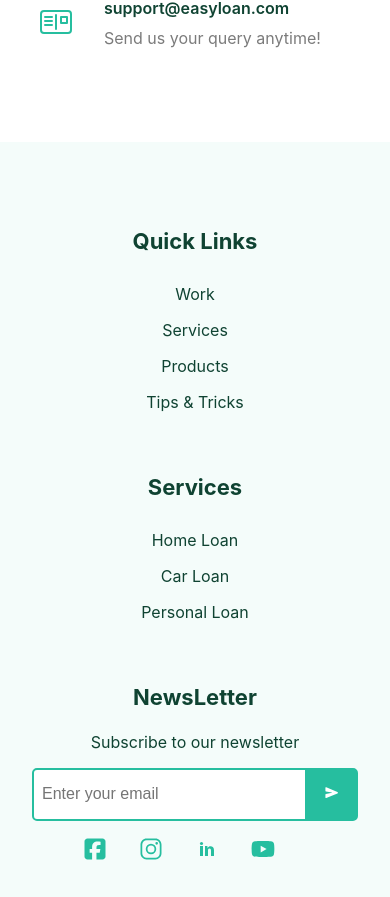
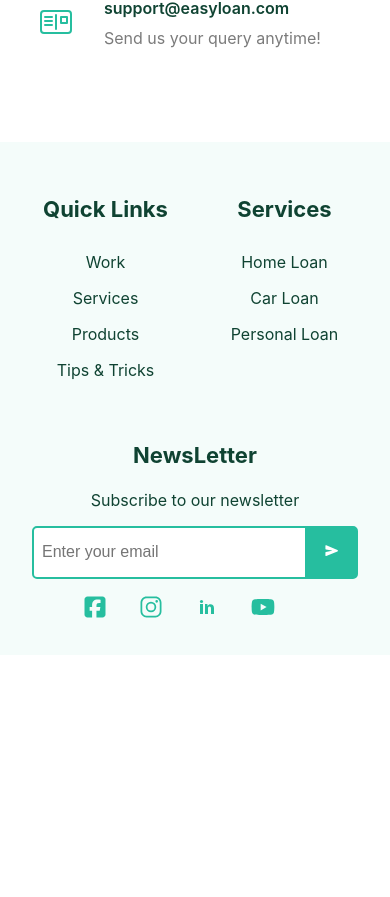
Before and after one commit to prashu-siri/easy-loan, a React (Create React App) app: page /contact in a window 390 px wide. Shown: the part 1285-2182 px from the top of the page. After the commit the page ends 1940 px from the top, so only its background shows below. Built offline with nearby package versions, Linux system fonts and the light colour scheme.

Commit message:
RWD changes to footer

```diff
--- a/src/App.css
+++ b/src/App.css
@@ -723,13 +723,29 @@ nav ul li a.active::after {
   }
 
   .footer {
-    display: flex;
-    flex-direction: column;
+    display: grid;
+    grid-template-columns: 1fr 1fr;
     padding: 2em;
     text-align: center;
 
     .logo-wrapper, .desc {
       display: none;
+    }
+
+    .footer-item-logo {
+      display: none;
+    }
+
+    .footer-item-links {
+      grid-column: 1/2;
+    }
+
+    .footer-item-services {
+      grid-column: 2/3;
+    }
+
+    .footer-item-newsLetter {
+      grid-column: 1/3;
     }
   }
 
--- a/src/components/Footer/Footer.js
+++ b/src/components/Footer/Footer.js
@@ -7,7 +7,7 @@ import { IoSend } from "react-icons/io5";
 const Footer = () => {
   return (
     <div className="footer">
-      <div>
+      <div className="footer-item-logo">
         <div className="logo-wrapper">
           <p className='logo'>EL</p>
           <p className='logo-ab'>EasyLoan</p>
@@ -15,7 +15,7 @@ const Footer = () => {
         <p className="desc">Lorem, ipsum dolor sit amet consectetur adipisicing elit. Molestias
           repudiandae voluptatibus cupiditate rerum, maxime deleniti?</p>
       </div>
-      <div>
+      <div className="footer-item-links">
         <p className="footer__item-header">Quick Links</p>
         <ul className="footer__list">
           <li><a href="/">Work</a></li>
@@ -24,7 +24,7 @@ const Footer = () => {
           <li><a href="/">Tips & Tricks</a></li>
         </ul>
       </div>
-      <div>
+      <div className="footer-item-services">
         <p className="footer__item-header">Services</p>
         <ul className="footer__list">
           <li><a href="/">Home Loan</a></li>
@@ -32,7 +32,7 @@ const Footer = () => {
           <li><a href="/">Personal Loan</a></li>
         </ul>
       </div>
-      <div>
+      <div className="footer-item-newsLetter">
         <p className="footer__item-header">NewsLetter</p>
         <p>Subscribe to our newsletter</p>
         <div className="subscribe">
```
